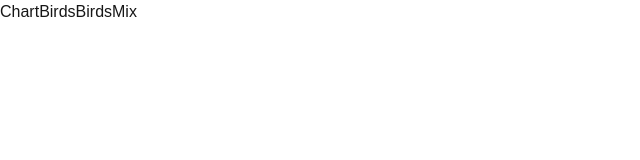
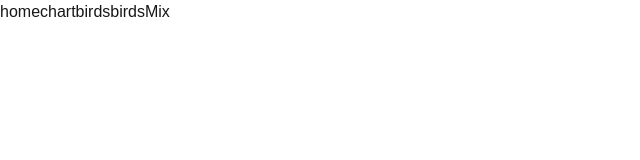
Before and after one commit to nemo-ahmed/play-around, a Next.js app: page / in a window 1280 px wide. Shown: the top 160 px of the page, without its empty margins (0-640 px from the left). Built offline with nearby package versions, Linux system fonts and the light colour scheme.

Commit message:
adding a simple nav because why not

```diff
--- a/src/app/layout.tsx
+++ b/src/app/layout.tsx
@@ -2,6 +2,7 @@ import type {Metadata} from 'next'
 import {Geist, Geist_Mono} from 'next/font/google'
 import './globals.css'
 import AppLayout from '@/components/Layout'
+import Nav from '@/components/Nav'
 
 const geistSans = Geist({
   variable: '--font-geist-sans',
@@ -28,8 +29,9 @@ export default function RootLayout({
       <body
         className={`${geistSans.variable} ${geistMono.variable} antialiased`}
       >
+        <Nav />
         <AppLayout>
-          <main className="">{children} </main>
+          <main>{children}</main>
         </AppLayout>
       </body>
     </html>
--- a/src/app/page.tsx
+++ b/src/app/page.tsx
@@ -1,14 +1,9 @@
 'use client'
-import Link from 'next/link'
 
 export default function Home() {
   return (
     <div className="h-screen p-8 pb-20 gap-16 sm:p-20 font-[family-name:var(--font-geist-sans)]">
-      <main className="h-[calc(100vh-4rem)] overflow-auto flex gap-2">
-        <Link href="/chart">Chart</Link>
-        <Link href="/birds">Birds</Link>
-        <Link href="/birdsMix">BirdsMix</Link>
-      </main>
+      <main className="h-[calc(100vh-4rem)] overflow-auto flex gap-2"></main>
     </div>
   )
 }
--- /dev/null
+++ b/src/components/CustomLink.tsx
@@ -0,0 +1,29 @@
+import Link from 'next/link'
+import React from 'react'
+
+const className = 'capitalize'
+
+function CustomLink({
+  children,
+  isActive,
+}: {
+  children: string
+  isActive: boolean
+}) {
+  if (isActive)
+    return (
+      <span className={className + ' text-zinc-500 cursor-default'}>
+        {children}
+      </span>
+    )
+  return (
+    <Link
+      href={`/${children !== 'home' ? children : ''}`}
+      className={className}
+    >
+      {children}
+    </Link>
+  )
+}
+
+export default CustomLink
--- /dev/null
+++ b/src/components/Nav.tsx
@@ -0,0 +1,18 @@
+'use client'
+import React from 'react'
+import CustomLink from './CustomLink'
+import {usePathname} from 'next/navigation'
+
+function Nav() {
+  const path = usePathname()
+  return (
+    <nav className="flex gap-2 items-center">
+      <CustomLink isActive={path === '/'}>home</CustomLink>
+      <CustomLink isActive={path === '/chart'}>chart</CustomLink>
+      <CustomLink isActive={path === '/birds'}>birds</CustomLink>
+      <CustomLink isActive={path === '/birdsMix'}>birdsMix</CustomLink>
+    </nav>
+  )
+}
+
+export default Nav
```
